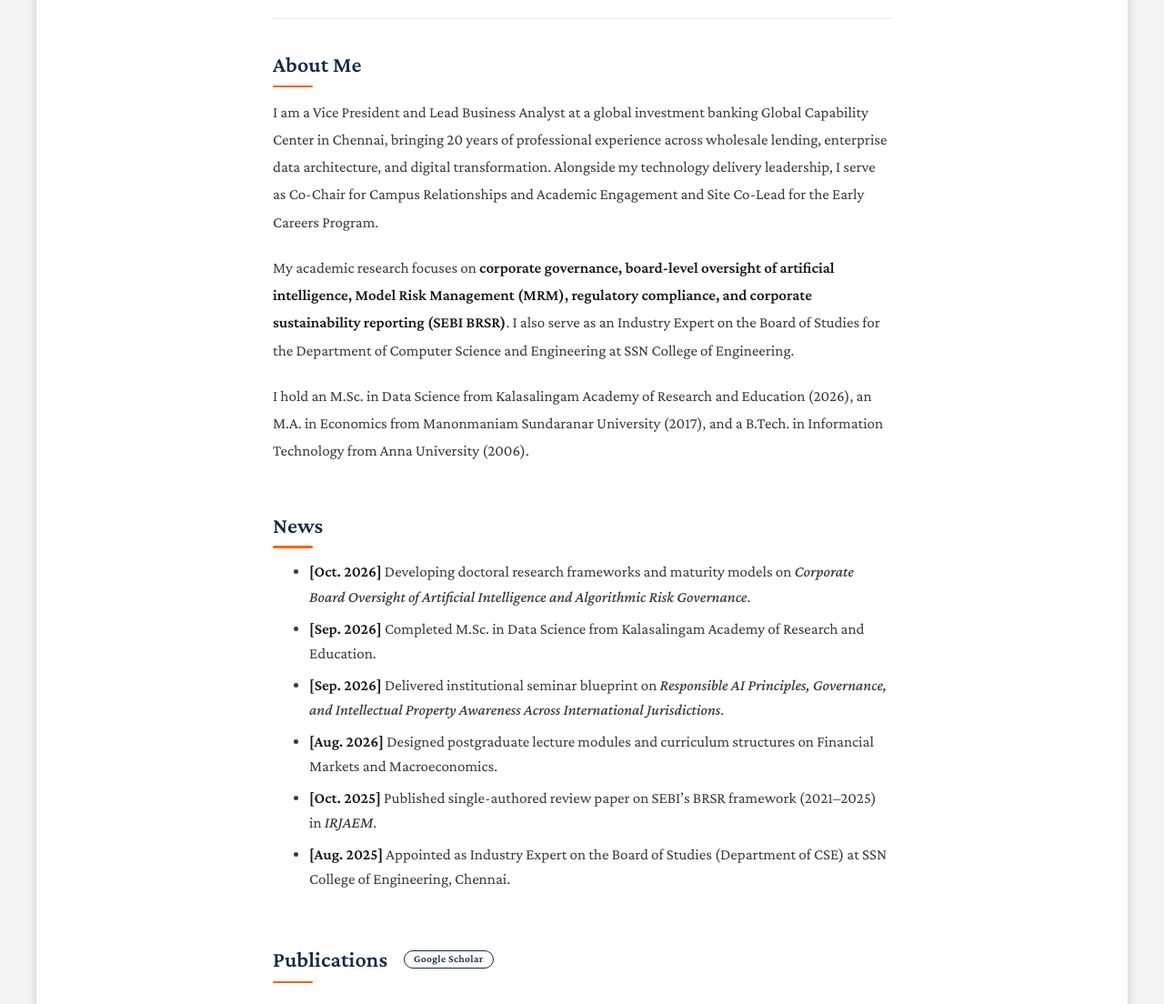
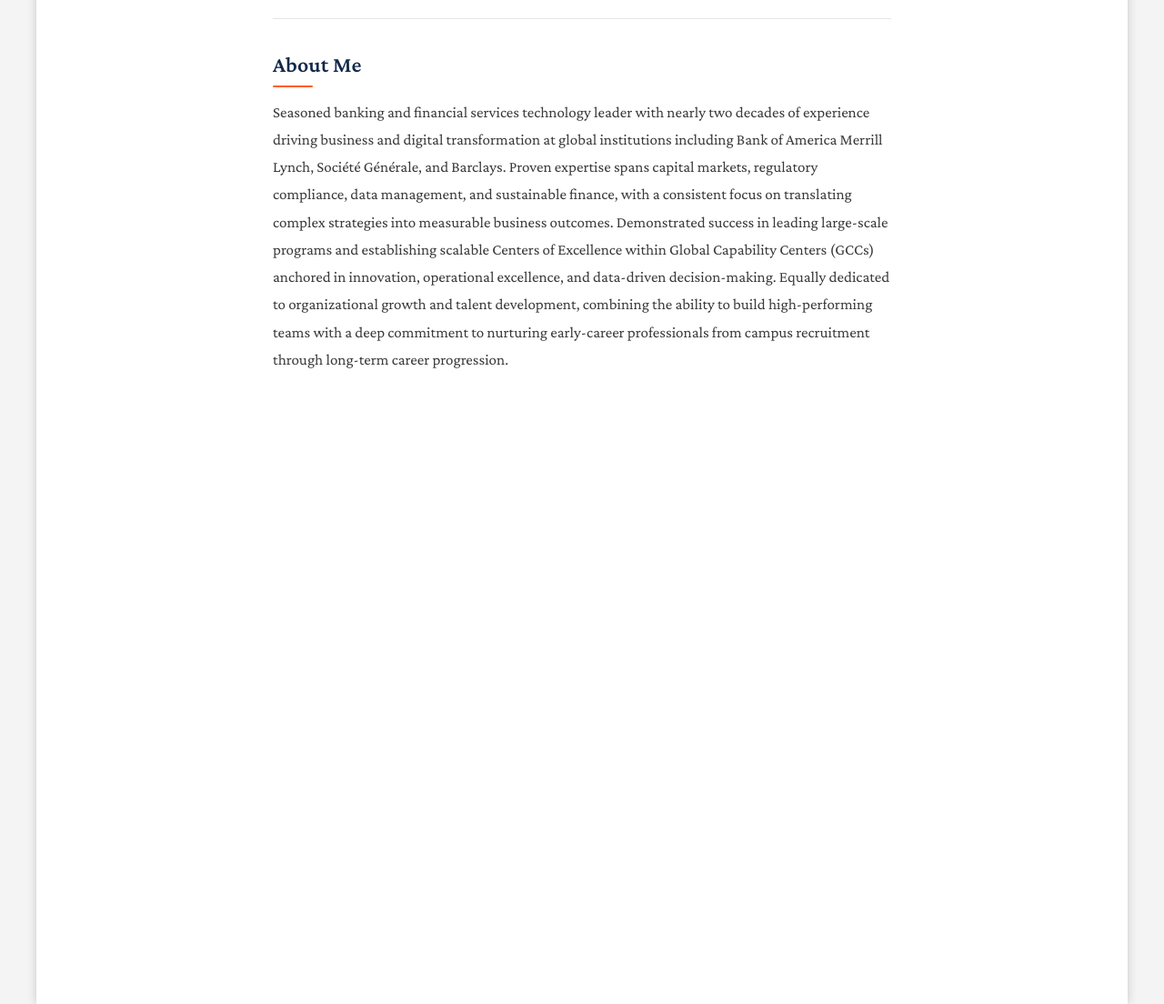
Before and after one commit to rajkannanrajan/rajkannanrajan.github.io, a Jekyll site: the page built from index.md, in a window 1280 px wide and 1400 px high. Shown: the part 296-1400 px from the top of the window at 91% size. Built offline with Jekyll 4.4.1, drawn with Linux system fonts in a browser that asks for light colours; a style sheet for code colours, icons or effects is not loaded; our own code applies the rules of GitHub Pages for plain Markdown files; some of the changed text lies outside the part shown.

Commit message:
Update professional summary in index.md
Revised the professional summary to emphasize experience in banking and financial services technology, highlighting leadership in business and digital transformation.

```diff
--- a/index.md
+++ b/index.md
@@ -4,22 +4,4 @@ layout: homepage
 
 ## About Me
 
-I am a Vice President and Lead Business Analyst at a global investment banking Global Capability Center in Chennai, bringing 20 years of professional experience across wholesale lending, enterprise data architecture, and digital transformation. Alongside my technology delivery leadership, I serve as Co-Chair for Campus Relationships and Academic Engagement and Site Co-Lead for the Early Careers Program.
-
-My academic research focuses on **corporate governance, board-level oversight of artificial intelligence, Model Risk Management (MRM), regulatory compliance, and corporate sustainability reporting (SEBI BRSR)**. I also serve as an Industry Expert on the Board of Studies for the Department of Computer Science and Engineering at SSN College of Engineering.
-
-I hold an M.Sc. in Data Science from Kalasalingam Academy of Research and Education (2026), an M.A. in Economics from Manonmaniam Sundaranar University (2017), and a B.Tech. in Information Technology from Anna University (2006).
-
-## News
-
-{% include_relative _includes/news.md %}
-
-{% include_relative _includes/publications.md %}
-
-## Academic Service & Leadership
-
-{% include_relative _includes/service.md %}
-
-## Contact
-
-{% include_relative _includes/contact.md %}
+Seasoned banking and financial services technology leader with nearly two decades of experience driving business and digital transformation at global institutions including Bank of America Merrill Lynch, Société Générale, and Barclays. Proven expertise spans capital markets, regulatory compliance, data management, and sustainable finance, with a consistent focus on translating complex strategies into measurable business outcomes. Demonstrated success in leading large-scale programs and establishing scalable Centers of Excellence within Global Capability Centers (GCCs) anchored in innovation, operational excellence, and data-driven decision-making. Equally dedicated to organizational growth and talent development, combining the ability to build high-performing teams with a deep commitment to nurturing early-career professionals from campus recruitment through long-term career progression.
```
